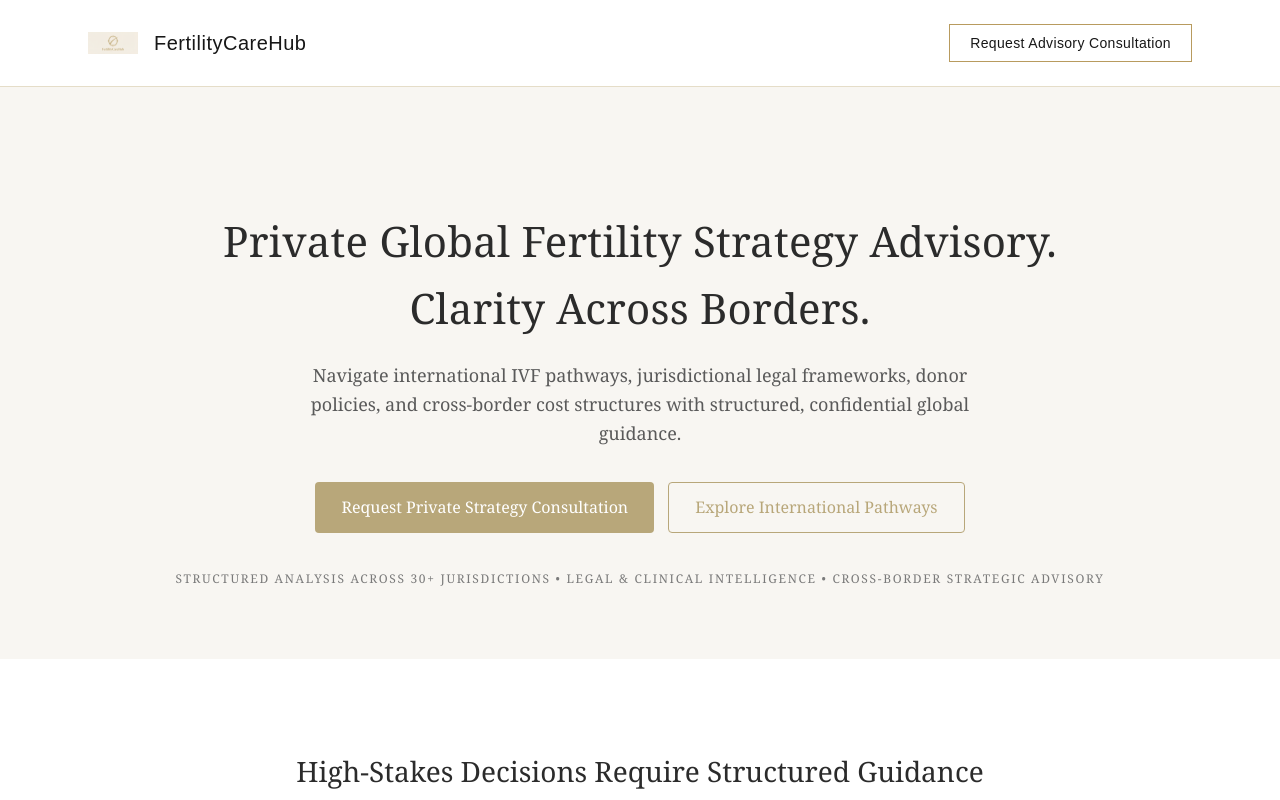
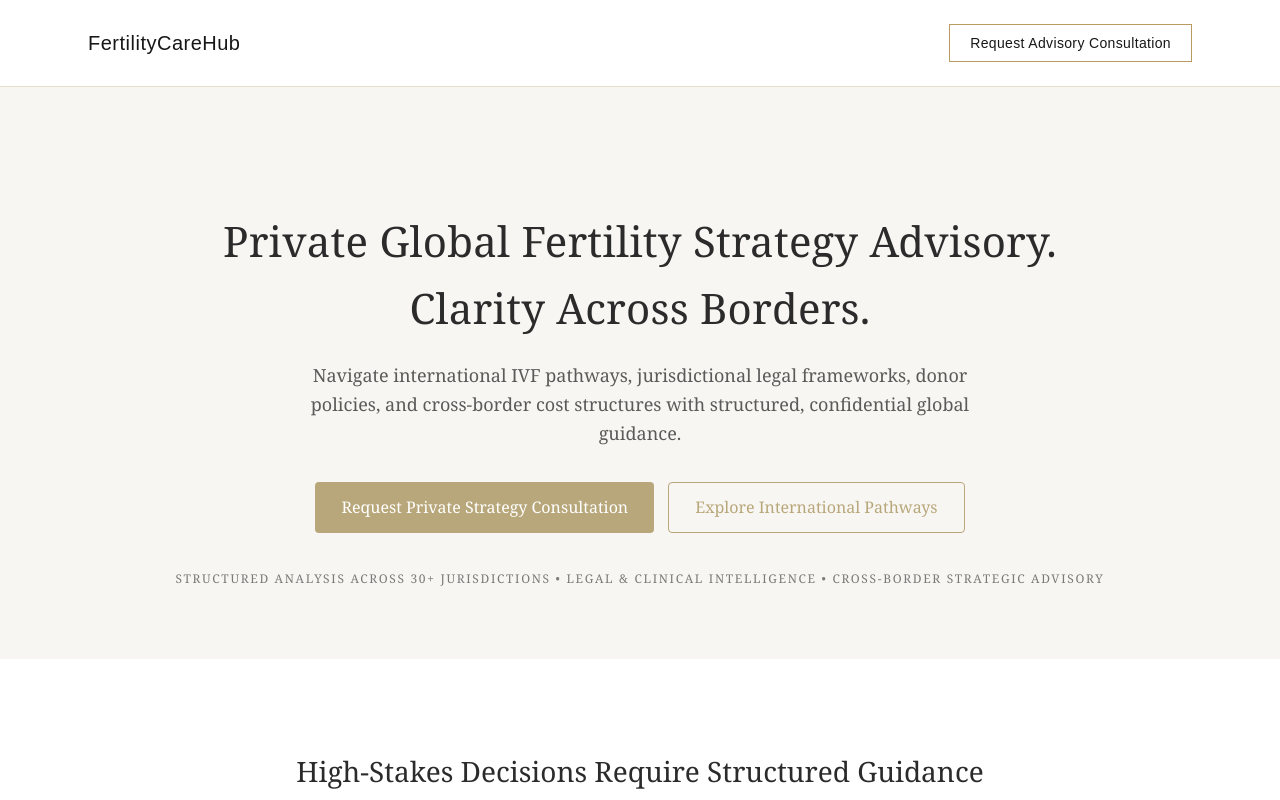
Before and after one commit to fmeliteintl-collab/fertilitycarehub-web, a Next.js app: page / in a window 1280 px wide. Shown: the top 800 px of the page. Built offline with nearby package versions, Linux system fonts and the light colour scheme.

Commit message:
Remove graphic logo from header

```diff
--- a/app/layout.tsx
+++ b/app/layout.tsx
@@ -20,13 +20,7 @@ export default function RootLayout({
           <div className="max-w-6xl mx-auto flex items-center justify-between px-6">
 
             <Link href="/" className="flex items-center gap-4">
-              <Image
-                src="/logo.png"
-                alt="FertilityCareHub"
-                width={50}
-                height={50}
-                priority
-              />
+
               <span className="text-xl tracking-wide">
                 FertilityCareHub
               </span>
```
